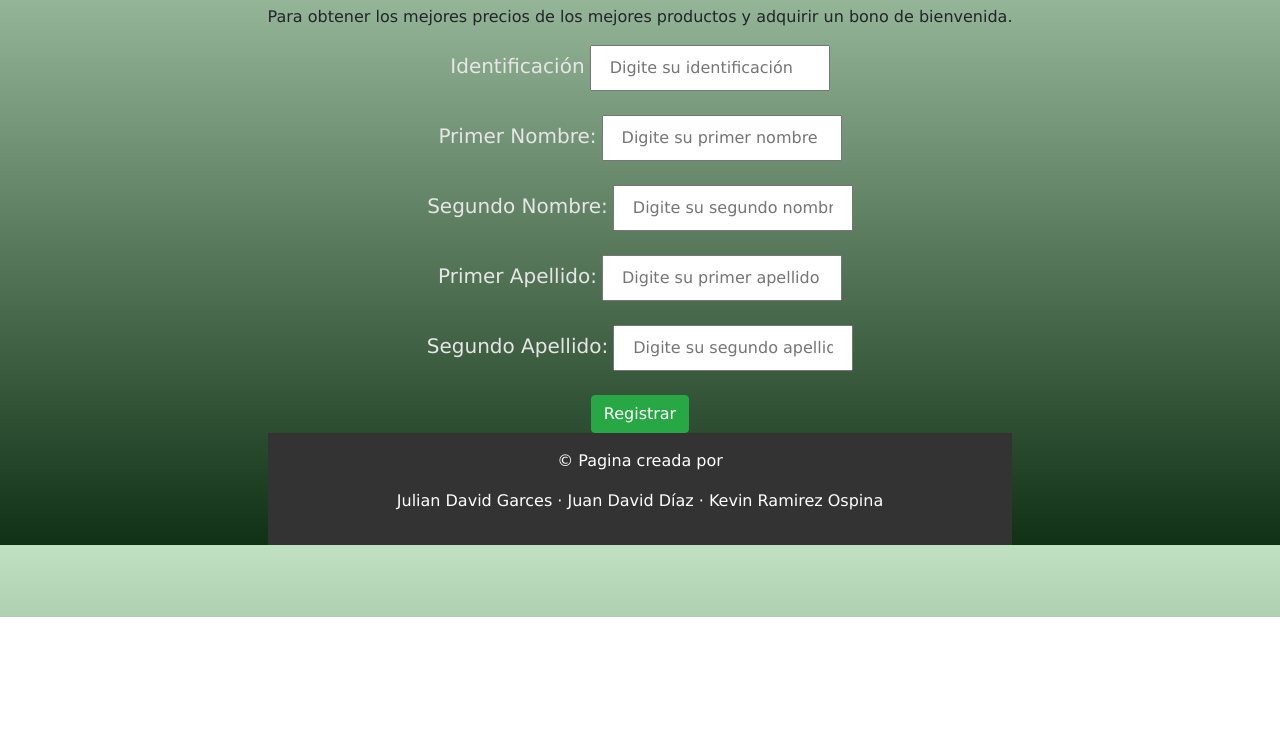
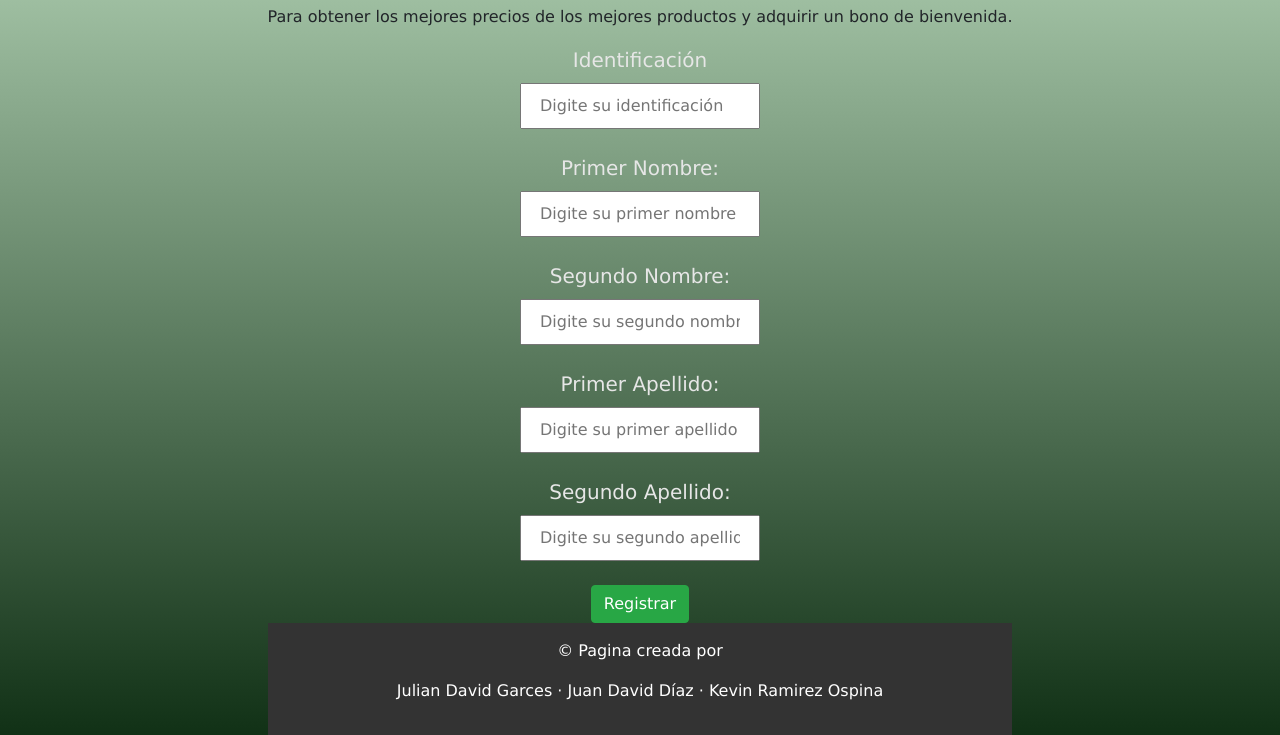
Before and after one commit to BadBoy-07/http-zapatillasjkj.github.io, a plain HTML site: page registro.html in a window 1280 px wide. Shown: the part 183-918 px from the top of the page. Before the commit the page ends 800 px from the top, so only its background shows below. Drawn offline with nearby package versions, Linux system fonts and the light colour scheme.

Commit message:
Update registro.html

```diff
--- a/registro.html
+++ b/registro.html
@@ -35,19 +35,19 @@
 
 <nav>
     <form>
-        <label style= "font-size:20px;color:#e6e6e6" >Identificación</label>
+        <label style= "font-size:20px;color:#e6e6e6" >Identificación</label><br>
         <input type="number" name="id_usu" required placeholder="Digite su identificación"><br><br>
 
-        <label style="font-size:20px; color:#e6e6e6" >Primer Nombre:</label>
+        <label style="font-size:20px; color:#e6e6e6" >Primer Nombre:</label><br>
         <input type="text" name="p_usu" required placeholder="Digite su primer nombre"><br><br>
 
-        <label style="font-size:20px; color:#e6e6e6" >Segundo Nombre: </label>
+        <label style="font-size:20px; color:#e6e6e6" >Segundo Nombre: </label><br>
         <input type="text" name="s_usu" placeholder="Digite su segundo nombre"><br><br>
 
-        <label style="font-size:20px; color:#e6e6e6" >Primer Apellido: </label>
+        <label style="font-size:20px; color:#e6e6e6" >Primer Apellido: </label><br>
         <input type="text" name="p_apell" required placeholder="Digite su primer apellido"><br><br>
 
-        <label style="font-size:20px; color:#e6e6e6" >Segundo Apellido:</label>
+        <label style="font-size:20px; color:#e6e6e6" >Segundo Apellido:</label><br>
         <input type="text" name="s_apell" placeholder="Digite su segundo apellido"><br><br>
 
         <input type="submit" value="Registrar" class="btn btn-success">
```
